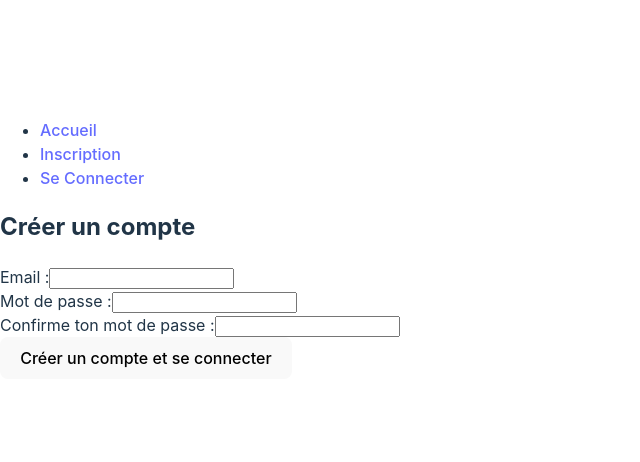
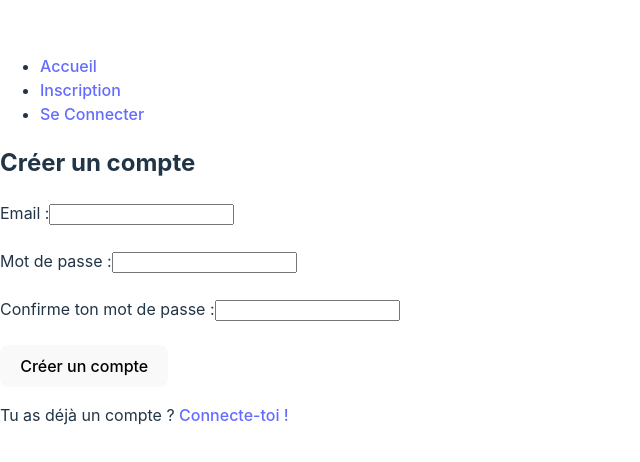
Before and after one commit to KarineDHoshi/Front_projet, a React (Vite) app: page /users in a window 1280 px wide. Shown: the part 160-622 px from the top of the page, without its empty margins (0-640 px from the left). Built offline with nearby package versions, Linux system fonts and the light colour scheme.

Commit message:
LD adding Sign_in link_to

```diff
--- a/src/components/register/signupForm.jsx
+++ b/src/components/register/signupForm.jsx
@@ -1,9 +1,8 @@
-import React from 'react';
-import { useState } from 'react';
+import React, { useState } from 'react';
 import { useAtom } from 'jotai';
 import { userAtom } from '../../atoms/userAtom';
 import Cookies from 'js-cookie';
-
+import { Link } from "react-router-dom";
 
 function signupForm () {
   const [, setUser] = useAtom(userAtom);
@@ -48,7 +47,7 @@ function signupForm () {
         setError('Erreur lors de la création du compte');
       }
     } catch (error) {
-      setError('Erreur lors de la création du compte');
+      setError('Erreur lors de la création du compte(connection)');
     }
   };
 
@@ -67,6 +66,7 @@ function signupForm () {
           required
         />
       </div>
+      <br></br>
       <div>
         <label htmlFor="password">Mot de passe :</label>
         <input
@@ -77,17 +77,21 @@ function signupForm () {
           required
         />
       </div>
+      <br></br>
       <div>
-        <label htmlFor="password">Confirme ton mot de passe :</label>
+        <label htmlFor="password-confirmation">Confirme ton mot de passe :</label>
         <input
           type="password"
-          id="password"
+          id="password-confirmation"
           value={password_confirmation}
           onChange={(e) => setPassword_Confirmation(e.target.value)}
           required
         />
       </div>
-      <button type="submit">Créer un compte et se connecter</button>
+      <br></br>
+      <button type="submit">Créer un compte</button>
+      <br></br>
+      <p className="signInLink"> Tu as déjà un compte ? <Link to="/users/sign_in">Connecte-toi !</Link></p>
     </form>
   );
 }
```
